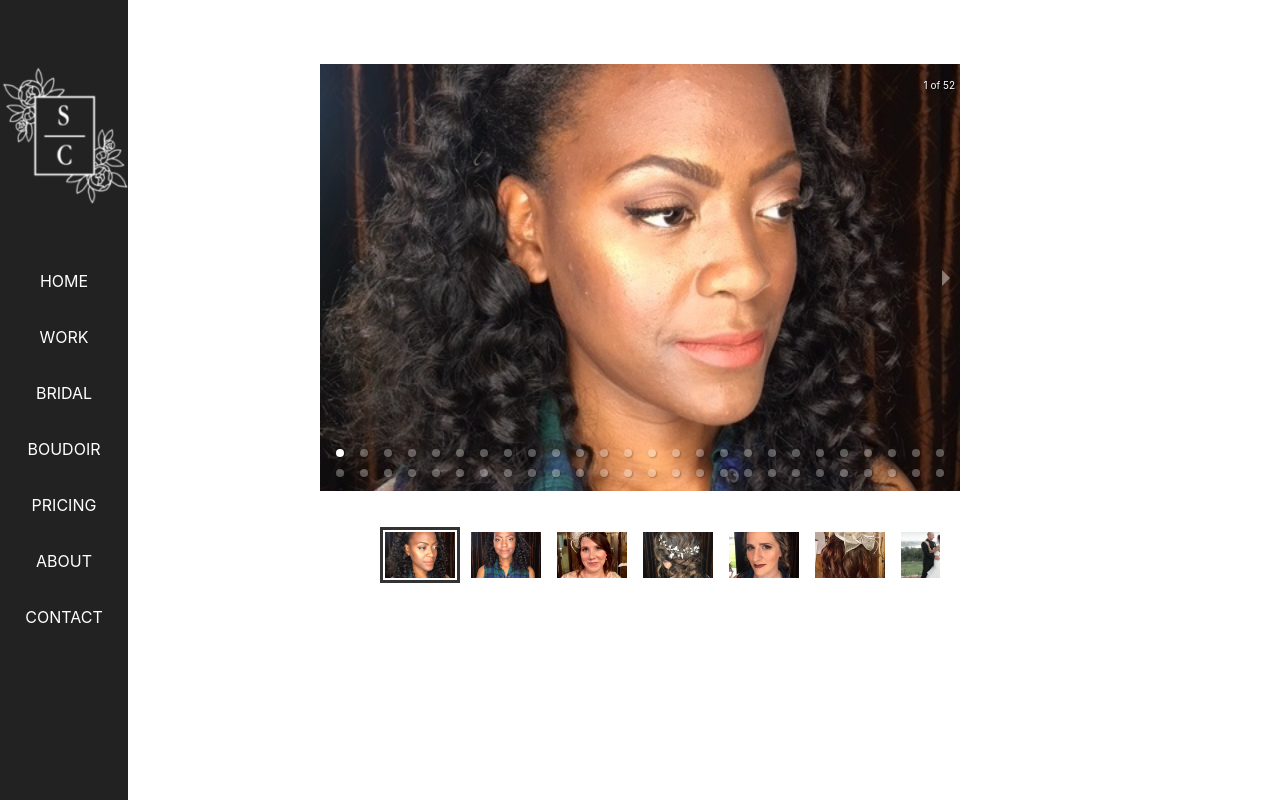
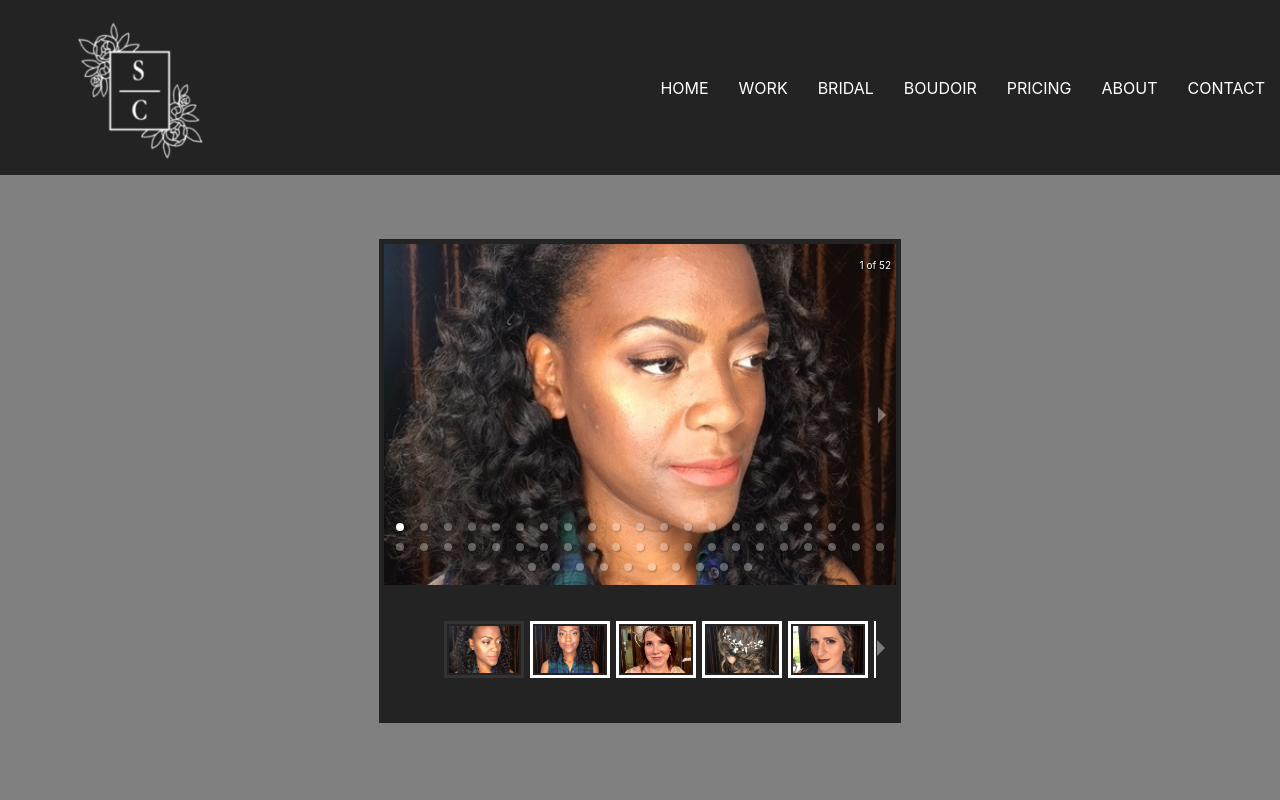
Before and after one commit to ojc011/scbeauty4u, a React (Create React App) app: page / in a window 1280 px wide. Built offline with nearby package versions, Linux system fonts and the light colour scheme.

Commit message:
Moved navbar to the top of page and adjusted some styling

```diff
--- a/src/components/home-slider/home-slider.component.jsx
+++ b/src/components/home-slider/home-slider.component.jsx
@@ -17,6 +17,7 @@ const HomeSlider = () => {
 
   const images = importAll(require.context('../../assets', false, /.jpg/));
   return (
+    <div>
       <SliderContainer>
         <Carousel>
           <div>
@@ -177,6 +178,7 @@ const HomeSlider = () => {
           </div>
         </Carousel>
       </SliderContainer>
+    </div>
   );
 };
 
--- a/src/components/home-slider/home-slider.styles.jsx
+++ b/src/components/home-slider/home-slider.styles.jsx
@@ -1,10 +1,13 @@
 import styled from 'styled-components';
 
 export const SliderContainer = styled.div`
-  width: 50%;
+  width: 40%;
   margin: auto;
   margin-top: 5%;
-  display: block;
+  margin-right: auto;
+  background-color: #232323;
+  border:5px solid #232323;
+
 `;
 
 export const Legend = styled.p`
--- a/src/index.css
+++ b/src/index.css
@@ -5,6 +5,7 @@ body {
     sans-serif;
   -webkit-font-smoothing: antialiased;
   -moz-osx-font-smoothing: grayscale;
+  background-color: #808080;
 }
 
 code {
--- a/src/routes/navigation/navigation.styles.jsx
+++ b/src/routes/navigation/navigation.styles.jsx
@@ -2,38 +2,35 @@ import styled from 'styled-components';
 import { Link } from 'react-router-dom';
 
 export const NavigationContainer = styled.div`
-  background: #222;
-  float: left;
-  display: block;
-  padding-top: 20px;
-  position: fixed;
+  height: 100%;
+  width: 100%;
+  display: flex;
+  justify-content: space-between;
+  align-items: center;
+  margin-bottom: 25px;
+  z-index: 999;
+  position: sticky;
   top: 0;
-  left: 0;
-  bottom: 0;
-  width: 10%;
-  overflow-x: hidden !important;
-  overflow-y: hidden !important;
+  background-color: #232323;
 `;
 
 export const LogoContainer = styled(Link)`
-  height: auto;
-  width: auto;
-  padding: 25px;
+  height: 100%;
+  width: 70px;
   display: flex;
-  justify-content: center;
+  margin-left: 5%;
 `;
 
 export const NavLinks = styled.div`
+  width: 50%;
   height: 100%;
-  display: block;
+  display: flex;
   align-items: center;
-  justify-content: space-between;
+  justify-content: flex-end;
 `;
 
 export const NavLink = styled.p`
   padding: 10px 15px;
   cursor: pointer;
   color: #ffff;
-  display: flex;
-  justify-content: center;
 `;
```
Lines whose indentation alone changed are shown as unchanged.
